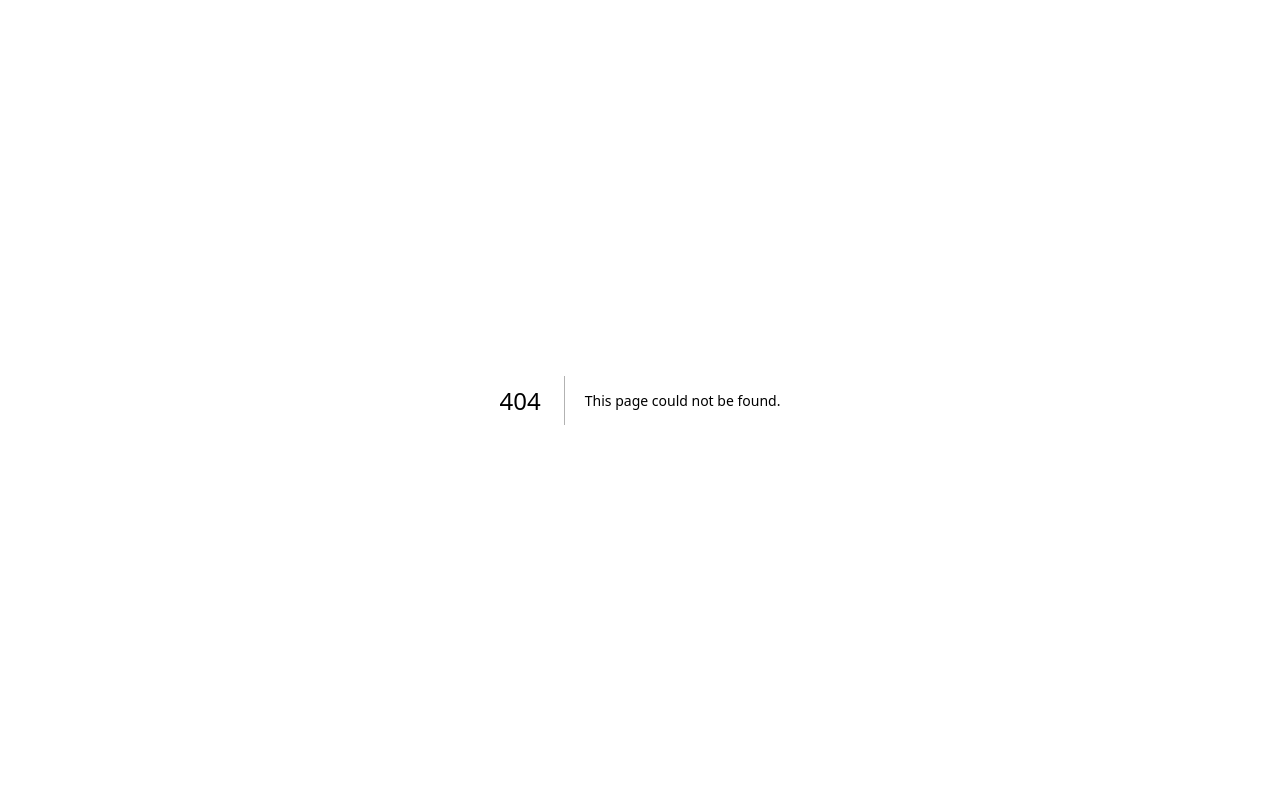
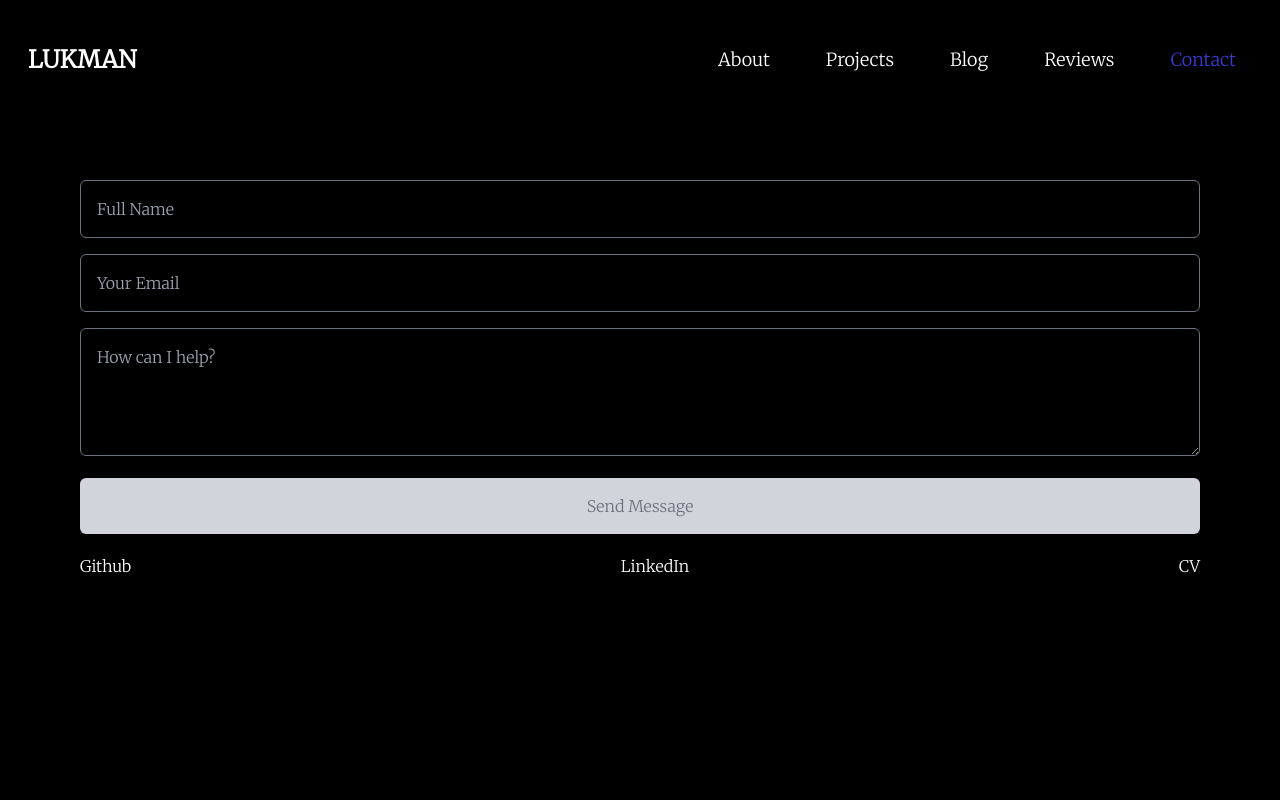
Before and after one commit to Lukman10a/lukmanportfolio, a Next.js app: page /contact in a window 1280 px wide. Before the commit this address had no page. Shown: the top 800 px of the page. Built offline with nearby package versions, Linux system fonts and the light colour scheme; a web font is replaced by a local one.

Commit message:
add preloader

```diff
--- a/package.json
+++ b/package.json
@@ -9,6 +9,7 @@
     "lint": "next lint"
   },
   "dependencies": {
+    "@emailjs/browser": "^4.4.1",
     "@gsap/react": "^2.1.2",
     "@heroicons/react": "^2.2.0",
     "@next/font": "^14.2.15",
@@ -26,6 +27,7 @@
     "next": "^15.1.4",
     "react": "^19.0.0",
     "react-dom": "^19.0.0",
+    "react-toastify": "^11.0.3",
     "styled-components": "^6.1.14",
     "tailwind-merge": "^2.6.0"
   },
--- a/src/components/footer.tsx
+++ b/src/components/footer.tsx
@@ -1,21 +1,23 @@
 import React from "react";
-import ContactForm from "./form";
 import { ButtonComponent } from "./ui/animated/buttonComponent";
 import { Magnetic } from "./ui/animated/magnetic";
 import { ArrowUpRightIcon } from "@heroicons/react/24/outline";
 import router from "next/router";
+import Link from "next/link";
 
 export default function Footer() {
   return (
-    <div className="bg-black p-20 sm:p-8 text-white grid grid-cols-2 gap-6 sm:grid-cols-1 sm:gap-20">
+    <div className="bg-black p-20 sm:p-8 text-white text-center">
       <div className="space-y-7">
         <h3 className="text-[80px] sm:text-7xl">
           Get In Touch <br /> With Us
         </h3>
-        <div className="">
+        <div className="flex flex-col gap-8">
           <p className="text-4xl cursor-pointer sm:text-xl">
             abdulrauflukman9@gmail.com
           </p>
+          <div className="self-center">
+            <Link href={"/about"}>
               <Magnetic>
                 <ButtonComponent
                   className="bg-accent-light w-[120px] h-[120px]"
@@ -30,9 +32,10 @@ export default function Footer() {
                   </Magnetic>
                 </ButtonComponent>
               </Magnetic>
+            </Link>
           </div>
         </div>
-      <ContactForm />
+      </div>
     </div>
   );
 }
--- a/src/components/form.tsx
+++ b/src/components/form.tsx
@@ -1,8 +1,36 @@
 import Link from "next/link";
-import React from "react";
+import React, { useState } from "react";
+import emailjs from "@emailjs/browser";
+import { toast, ToastContainer } from "react-toastify";
+import "react-toastify/dist/ReactToastify.css";
+
+// Define the structure for form data
+interface FormData {
+  [key: string]: string; // Allows any string key
+  fullName: string;
+  email: string;
+  message: string;
+}
+
+// Define the structure for link data
+interface LinkItem {
+  href: string;
+  label: string;
+}
 
 export default function ContactForm() {
-  const links = [
+  // State for form data
+  const [formData, setFormData] = useState<FormData>({
+    fullName: "",
+    email: "",
+    message: "",
+  });
+
+  // State for errors
+  // const [error, setError] = useState<string>("");
+
+  // Links array with type safety
+  const links: LinkItem[] = [
     { href: "https://github.com/Lukman10a/", label: "Github" },
     {
       href: "https://www.linkedin.com/in/abdulrauf-lukman-761095217/",
@@ -13,43 +41,103 @@ export default function ContactForm() {
       label: "CV",
     },
   ];
+
+  // Handle input change
+  const handleChange = (
+    e: React.ChangeEvent<HTMLInputElement | HTMLTextAreaElement>
+  ): void => {
+    const { name, value } = e.target;
+    setFormData((prev) => ({ ...prev, [name]: value }));
+  };
+
+  // Check if the form is valid
+  const isFormValid: string =
+    formData?.fullName.trim() &&
+    formData?.email.trim() &&
+    formData?.message.trim();
+
+  // Handle form submission
+  const handleSubmit = async (
+    e: React.FormEvent<HTMLFormElement>
+  ): Promise<void> => {
+    e.preventDefault();
+
+    if (!isFormValid) {
+      toast.error("Please fill out all fields.");
+      return;
+    }
+
+    try {
+      const serviceID = process.env.NEXT_PUBLIC_EMAILJS_SERVICE_ID!;
+      const templateID = process.env.NEXT_PUBLIC_EMAILJS_TEMPLATE_ID!;
+      const publicKey = process.env.NEXT_PUBLIC_EMAILJS_PUBLIC_KEY!;
+
+      await emailjs.send(serviceID, templateID, formData, publicKey);
+
+      toast.success("Message sent successfully!");
+      setFormData({ fullName: "", email: "", message: "" });
+    } catch (err) {
+      console.error("Failed to send email:", err);
+      toast.error("Failed to send message. Please try again later.");
+    }
+  };
+
   return (
-    <div className="space-y-5">
-      <form className="space-y-4">
+    <div className="space-y-5 py-20">
+      {/* Toast container */}
+      <ToastContainer />
+
+      <form onSubmit={handleSubmit} className="space-y-4">
         <div>
           <input
             type="text"
+            name="fullName"
+            value={formData.fullName}
+            onChange={handleChange}
             placeholder="Full Name"
             className="w-full p-4 text-white bg-transparent border border-gray-500 rounded-md focus:outline-none focus:ring-2 focus:ring-blue-500"
+            required
           />
         </div>
         <div>
           <input
             type="email"
+            name="email"
+            value={formData.email}
+            onChange={handleChange}
             placeholder="Your Email"
             className="w-full p-4 text-white bg-transparent border border-gray-500 rounded-md focus:outline-none focus:ring-2 focus:ring-blue-500"
+            required
           />
         </div>
         <div>
           <textarea
+            name="message"
+            value={formData.message}
+            onChange={handleChange}
             placeholder="How can I help?"
             className="w-full p-4 text-white bg-transparent border border-gray-500 rounded-md focus:outline-none focus:ring-2 focus:ring-blue-500 h-32"
+            required
           ></textarea>
         </div>
         <div>
-          <button className="w-full p-4 text-black bg-white rounded-md hover:bg-blue-600">
+          <button
+            type="submit"
+            disabled={!isFormValid}
+            className={`w-full p-4 rounded-md transition-colors ${
+              isFormValid
+                ? "text-black bg-white hover:bg-blue-600"
+                : "text-gray-500 bg-gray-300 cursor-not-allowed"
+            }`}
+          >
             Send Message
           </button>
         </div>
       </form>
       <div className="flex justify-between">
         {links.map((link, index) => (
-          <Link href={link.href} key={index}>
-            {/* <div className="group flex items-center justify-center w-24 h-24 rounded-full border-2 border-white hover:scale-110 hover:rotate-12 transition-all ease-in-out"> */}
-            <p className="text-white group-hover:text-white transition-colors">
-              {link.label}
-            </p>
-            {/* </div> */}
+          <Link href={link.href} key={index} passHref>
+            <p className="text-white hover:underline">{link.label}</p>
           </Link>
         ))}
       </div>
--- a/src/components/navBar/data.ts
+++ b/src/components/navBar/data.ts
@@ -30,4 +30,8 @@ export const navItems: NavItem[] = [
     title: "Reviews",
     href: "/reviews",
   },
+  {
+    title: "Contact",
+    href: "/contact",
+  },
 ];
--- /dev/null
+++ b/src/components/ui/animated/preloader.tsx
@@ -0,0 +1,94 @@
+import { motion, AnimatePresence } from "framer-motion";
+// import Image from "next/image";
+import { useEffect, useState } from "react";
+
+export default function Preloader() {
+  const [loading, setLoading] = useState(true);
+  const [count, setCount] = useState(0);
+
+  useEffect(() => {
+    const interval = setInterval(() => {
+      setCount((prev) => {
+        if (prev < 100) {
+          return prev + 1;
+        }
+        clearInterval(interval);
+        return prev;
+      });
+    }, 30);
+
+    const timer = setTimeout(() => {
+      setLoading(false);
+    }, 4000); // Adjusted duration for smoother transition
+
+    return () => {
+      clearInterval(interval);
+      clearTimeout(timer);
+    };
+  }, []);
+
+  return (
+    <AnimatePresence>
+      {loading && (
+        <motion.div
+          className="fixed flex flex-col justify-end inset-0 bg-preloader-gradient z-50 overflow-hidden"
+          initial={{ opacity: 1 }}
+          exit={{ opacity: 0 }}
+          transition={{ duration: 1.5 }} // Slow fade-out
+        >
+          <div className=" text-white text-xl">
+            {/* <Image
+              src="/logo.png"
+              alt="Logo"
+              className="mx-auto w-20 h-20"
+              width={100}
+              height={100}
+            /> */}
+            <p className="text-white text-xl font-semibold">
+              Loading Your Experience...
+            </p>
+          </div>
+          <motion.div
+            initial={{ x: "-100vw" }}
+            animate={{ x: 0 }}
+            exit={{ x: "100vw" }}
+            transition={{
+              duration: 2,
+              ease: "easeInOut",
+            }}
+            className=" space-x-2 text-white text-[200px] font-bold font-pop"
+          >
+            <motion.span
+              key={count}
+              initial={{ opacity: 0, x: -40 }}
+              animate={{ opacity: 1, x: 0 }}
+              exit={{ opacity: 0, x: 40 }}
+              transition={{ duration: 0.2 }}
+              className="text-glow"
+            >
+              {count}
+            </motion.span>
+            <motion.span
+              className="text-4xl font-normal"
+              initial={{ opacity: 0 }}
+              animate={{ opacity: 1 }}
+              exit={{ opacity: 0 }}
+              transition={{ duration: 0.5 }}
+            >
+              %
+            </motion.span>
+          </motion.div>
+          <motion.div
+            className="w-[80%] h-4 bg-gray-700 rounded-full overflow-hidden mt-8"
+            initial={{ scaleX: 0 }}
+            animate={{ scaleX: 1 }}
+            transition={{ duration: 3.5, ease: "easeInOut" }}
+            style={{ transformOrigin: "left center" }}
+          >
+            <div className="w-full h-full bg-gradient-to-r from-blue-900 to-black" />
+          </motion.div>
+        </motion.div>
+      )}
+    </AnimatePresence>
+  );
+}
--- a/src/pages/_app.tsx
+++ b/src/pages/_app.tsx
@@ -1,8 +1,10 @@
 import Footer from "@/components/footer";
 import { NavBar } from "@/components/navBar";
+import Preloader from "@/components/ui/animated/preloader";
 import "@/styles/globals.css";
 import type { AppProps } from "next/app";
-import { Merriweather, Smooch_Sans } from "next/font/google";
+import { Merriweather, Smooch_Sans, Poppins } from "next/font/google";
+import { useEffect, useState } from "react";
 
 const merri = Merriweather({
   subsets: ["latin"],
@@ -17,12 +19,31 @@ export const play = Smooch_Sans({
   weight: "600",
 });
 
+export const poppins = Poppins({
+  display: "swap",
+  variable: "--font-pop",
+  subsets: ["latin"],
+  weight: "600",
+});
+
 export default function App({ Component, pageProps }: AppProps) {
+  const [preloader, setPreloader] = useState(true);
+
+  useEffect(() => {
+    setTimeout(() => setPreloader(false), 5000);
+  }, [preloader]);
+
   return (
-    <main className={`${merri.className} ${play.variable}`}>
-      <NavBar />
-      <Component {...pageProps} />
-      <Footer />
-    </main>
+    <>
+      {preloader ? (
+        <Preloader />
+      ) : (
+        <main className={`${merri.className} ${play.variable}`}>
+          <NavBar />
+          <Component {...pageProps} />
+          <Footer />
+        </main>
+      )}
+    </>
   );
 }
--- a/src/pages/about.tsx
+++ b/src/pages/about.tsx
@@ -1,5 +1,5 @@
 import React from "react";
 
 export default function About() {
-  return <div>About</div>;
+  return <div>About me</div>;
 }
--- /dev/null
+++ b/src/pages/contact.tsx
@@ -0,0 +1,10 @@
+import ContactForm from "@/components/form";
+import React from "react";
+
+export default function Contact() {
+  return (
+    <div className="bg-black p-20 sm:p-8">
+      <ContactForm />
+    </div>
+  );
+}
--- a/tailwind.config.ts
+++ b/tailwind.config.ts
@@ -30,8 +30,13 @@ export default {
     fontFamily: {
       merri: ["var(--font-merri)"],
       play: ["var(--font-play)"],
+      pop: ["var(--font-pop)"],
     },
     extend: {
+      backgroundImage: {
+        "preloader-gradient": "linear-gradient(135deg, #1d1d1d, #444);",
+      },
+
       colors: {
         background: "var(--background)",
         foreground: "var(--foreground)",
```
Also changed, not shown: src/components/ui/animated/preloaderFadeIn.tsx (added, +41 -0 lines), 1 other file (tests, documents, lock files or other folders). Lines whose indentation alone changed are shown as unchanged.
